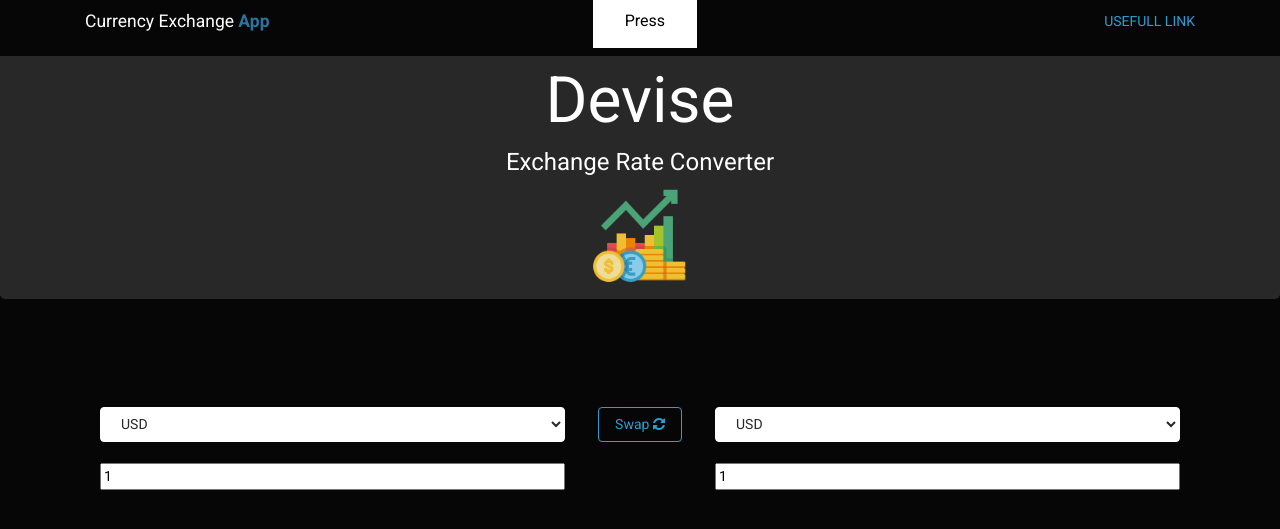
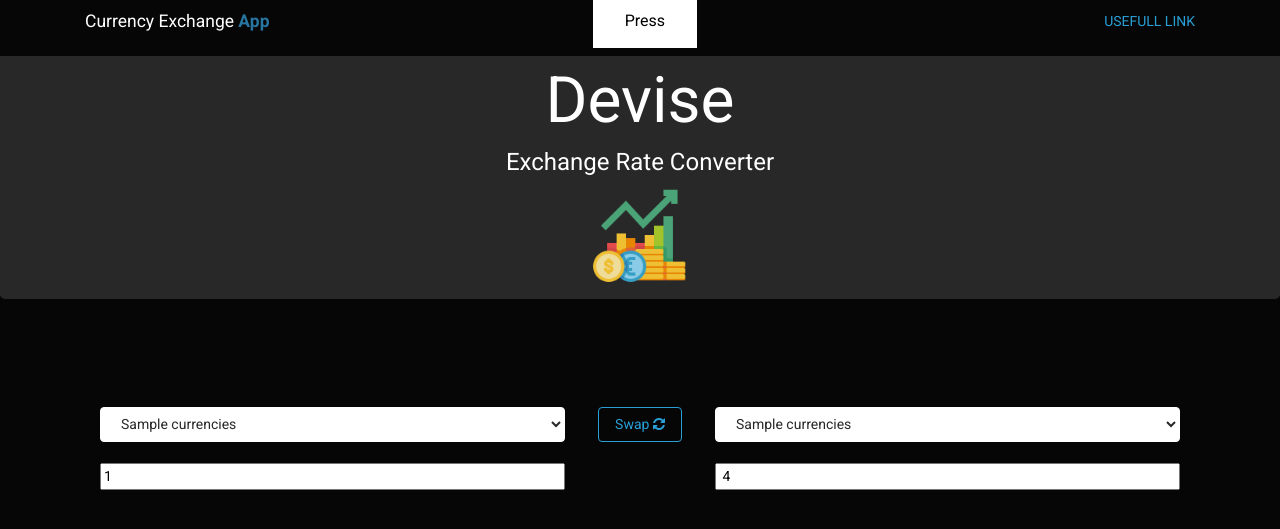
Before and after one commit to Mirzohidpy/currency_exchange, a Django app: template main_body/templates/echange.html in a window 1280 px wide. Shown: the part 14-543 px from the top of the page. Run offline with Django 4.2, Linux system fonts and the light colour scheme; the template is opened without the code that fills it: most values are stand-ins (such as "Sample title", 1, 10 or a date in 2020).

Commit message:
commiting

```diff
--- a/main_body/static/main_body/js/script.js
+++ b/main_body/static/main_body/js/script.js
@@ -1,35 +1,35 @@
-const c1 = document.getElementById("currency-one");
-const c2 = document.getElementById("currency-two");
-const amount1 = document.getElementById("amount-one");
-const amount2 = document.getElementById("amount-two");
-const swap = document.getElementById("swap");
-const theRate = document.getElementById("rate");
+// const c1 = document.getElementById("currency-one");
+// const c2 = document.getElementById("currency-two");
+// const amount1 = document.getElementById("amount-one");
+// const amount2 = document.getElementById("amount-two");
+// const swap = document.getElementById("swap");
+// const theRate = document.getElementById("rate");
 
-// Fetch exchange rate from the API
-function calculate() {
-  const curr1 = c1.value;
-  const curr2 = c2.value;
-  fetch(
-    `https://v6.exchangerate-api.com/v6/95d4d844929f34f45bd0da41/latest/${curr1}`
-  )
-    .then((res) => res.json())
-    .then((data) => {
-      // console.log(data);
-      // Updating the data
-      const rate = data.conversion_rates[curr2];
-      theRate.innerText = `1 ${curr1} = ${rate} ${curr2}`;
-      amount2.value = (amount1.value * rate).toFixed(2);
-    });
-}
+// // Fetch exchange rate from the API
+// function calculate() {
+//   const curr1 = c1.value;
+//   const curr2 = c2.value;
+//   fetch(
+//     `https://v6.exchangerate-api.com/v6/95d4d844929f34f45bd0da41/latest/${curr1}`
+//   )
+//     .then((res) => res.json())
+//     .then((data) => {
+//       // console.log(data);
+//       // Updating the data
+//       const rate = data.conversion_rates[curr2];
+//       theRate.innerText = `1 ${curr1} = ${rate} ${curr2}`;
+//       amount2.value = (amount1.value * rate).toFixed(2);
+//     });
+// }
 
-// Event  Listeners
-c1.addEventListener("change", calculate);
-amount1.addEventListener("input", calculate);
-c2.addEventListener("change", calculate);
-amount2.addEventListener("input", calculate);
-swap.addEventListener("click", () => {
-  const flash = c1.value;
-  c1.value = c2.value;
-  c2.value = flash;
-  calculate();
-});
+// // Event  Listeners
+// c1.addEventListener("change", calculate);
+// amount1.addEventListener("input", calculate);
+// c2.addEventListener("change", calculate);
+// amount2.addEventListener("input", calculate);
+// swap.addEventListener("click", () => {
+//   const flash = c1.value;
+//   c1.value = c2.value;
+//   c2.value = flash;
+//   calculate();
+// });
--- a/main_body/templates/echange.html
+++ b/main_body/templates/echange.html
@@ -74,72 +74,24 @@
       </div>
     </div>
 
+<form method="post">
+  {% csrf_token %}
   <div class="main-container">
     <div class="container">
       <div class="currency">
-       <select class="form-control" id="currency-one">
-        <option value="AED">AED</option>
-        <option value="ARS">ARS</option>
-        <option value="AUD">AUD</option>
-        <option value="BGN">BGN</option>
-        <option value="BRL">BRL</option>
-        <option value="BSD">BSD</option>
-        <option value="CAD">CAD</option>
-        <option value="CHF">CHF</option>
-        <option value="CLP">CLP</option>
-        <option value="CNY">CNY</option>
-        <option value="COP">COP</option>
-        <option value="CZK">CZK</option>
-        <option value="DKK">DKK</option>
-        <option value="DOP">DOP</option>
-        <option value="EGP">EGP</option>
-        <option value="EUR">EUR</option>
-        <option value="FJD">FJD</option>
-        <option value="GBP">GBP</option>
-        <option value="GTQ">GTQ</option>
-        <option value="HKD">HKD</option>
-        <option value="HRK">HRK</option>
-        <option value="HUF">HUF</option>
-        <option value="IDR">IDR</option>
-        <option value="ILS">ILS</option>
-        <option value="INR">INR</option>
-        <option value="ISK">ISK</option>
-        <option value="JPY">JPY</option>
-        <option value="KRW">KRW</option>
-        <option value="KZT">KZT</option>
-        <option value="MXN">MXN</option>
-        <option value="MYR">MYR</option>
-        <option value="NOK">NOK</option>
-        <option value="NZD">NZD</option>
-        <option value="PAB">PAB</option>
-        <option value="PEN">PEN</option>
-        <option value="PHP">PHP</option>
-        <option value="PKR">PKR</option>
-        <option value="PLN">PLN</option>
-        <option value="PYG">PYG</option>
-        <option value="RON">RON</option>
-        <option value="RUB">RUB</option>
-        <option value="SAR">SAR</option>
-        <option value="SEK">SEK</option>
-        <option value="SGD">SGD</option>
-        <option value="THB">THB</option>
-        <option value="TRY">TRY</option>
-        <option value="TWD">TWD</option>
-        <option value="UAH">UAH</option>
-        <option value="USD" selected>USD</option>
-        <option value="UYU">UYU</option>
-        <option value="UYU">UZC</option>
-        <option value="VND">VND</option>
-        <option value="ZAR">ZAR</option>
+         <select class="form-control" id="currency-one" name="first">
+        {% for currencies in currency %}
+          <option value="{{currencies}}">{{currencies}}</option>
+          {% endfor %}
         </select>
       <br>
-      <input type="number" id="amount-one"  value="1" style="width:100%" />
+        <input type="number" id="amount-one" name="amount1" value="1" style="width:100%" />
       </div>
   </div>
   <br>
     <div class="center-item">
       <div class="swap-btn">
-      <button type="button" id="swap" class="btn btn-outline-primary mx-auto d-block" >Swap <i class="fa fa-refresh" aria-hidden="true"></i></button>
+        <button type="submit" id="swap" class="btn btn-outline-primary mx-auto d-block" >Swap <i class="fa fa-refresh" aria-hidden="true"></i></button>
       </div>
       <!-- Dynamic rate inserted in DOM based on exchange rate fetched from API -->
       <div class="rate" id="rate"></div>
@@ -147,72 +99,23 @@
       <br>
       <div class="container">
         <div class="currency">
-         <select class="form-control" id="currency-two">
-          <option value="AED">AED</option>
-          <option value="ARS">ARS</option>
-          <option value="AUD">AUD</option>
-          <option value="BGN">BGN</option>
-          <option value="BRL">BRL</option>
-          <option value="BSD">BSD</option>
-          <option value="CAD">CAD</option>
-          <option value="CHF">CHF</option>
-          <option value="CLP">CLP</option>
-          <option value="CNY">CNY</option>
-          <option value="COP">COP</option>
-          <option value="CZK">CZK</option>
-          <option value="DKK">DKK</option>
-          <option value="DOP">DOP</option>
-          <option value="EGP">EGP</option>
-          <option value="EUR">EUR</option>
-          <option value="FJD">FJD</option>
-          <option value="GBP">GBP</option>
-          <option value="GTQ">GTQ</option>
-          <option value="HKD">HKD</option>
-          <option value="HRK">HRK</option>
-          <option value="HUF">HUF</option>
-          <option value="IDR">IDR</option>
-          <option value="ILS">ILS</option>
-          <option value="INR">INR</option>
-          <option value="ISK">ISK</option>
-          <option value="JPY">JPY</option>
-          <option value="KRW">KRW</option>
-          <option value="KZT">KZT</option>
-          <option value="MXN">MXN</option>
-          <option value="MYR">MYR</option>
-          <option value="NOK">NOK</option>
-          <option value="NZD">NZD</option>
-          <option value="PAB">PAB</option>
-          <option value="PEN">PEN</option>
-          <option value="PHP">PHP</option>
-          <option value="PKR">PKR</option>
-          <option value="PLN" >PLN</option>
-          <option value="PYG">PYG</option>
-          <option value="RON">RON</option>
-          <option value="RUB">RUB</option>
-          <option value="SAR">SAR</option>
-          <option value="SEK">SEK</option>
-          <option value="SGD">SGD</option>
-          <option value="THB">THB</option>
-          <option value="TRY">TRY</option>
-          <option value="TWD">TWD</option>
-          <option value="UAH">UAH</option>
-          <option value="USD"selected >USD</option>
-          <option value="UYU">UYU</option>
-          <option value="UYU">UZC</option>
-          <option value="VND">VND</option>
-          <option value="ZAR">ZAR</option>
+           <select class="form-control" id="currency-two" name="second">
+            {% for currencies in currency %}
+          <option value="{{currencies}}">{{currencies}}</option>
+          {% endfor %}
           </select>
         <br>
-        <input type="number" id="amount-two" placeholder="0" value="1" style="width:100%" />
+          <input type="text" id="amount-two" placeholder="0" name="amount2" value=" {{rate}} " style="width:100%" />
         </div>
     </div>
   </div>
+</form>
   <br><br><br>
   <footer id="footer">
 
 
   </footer>
 
-  <script src="{% static 'main_body/js/script.js' %}"></script>
+  {% comment %} <script src="{% static 'main_body/js/script.js' %}"></script> {% endcomment %}
   </body>
 </html>
--- a/mysite/urls.py
+++ b/mysite/urls.py
@@ -22,6 +22,6 @@ from django.conf.urls.static import static
 
 urlpatterns = [
     path('admin/', admin.site.urls),
-    path('', views.exchange, name='index'),
+    path('', views.converter, name='index'),
     path('language/<str:lang>', views.test1, name='language' )
 ]
```
Also changed, not shown: main_body/views.py (+58 -2 lines). Lines whose indentation alone changed are shown as unchanged.
